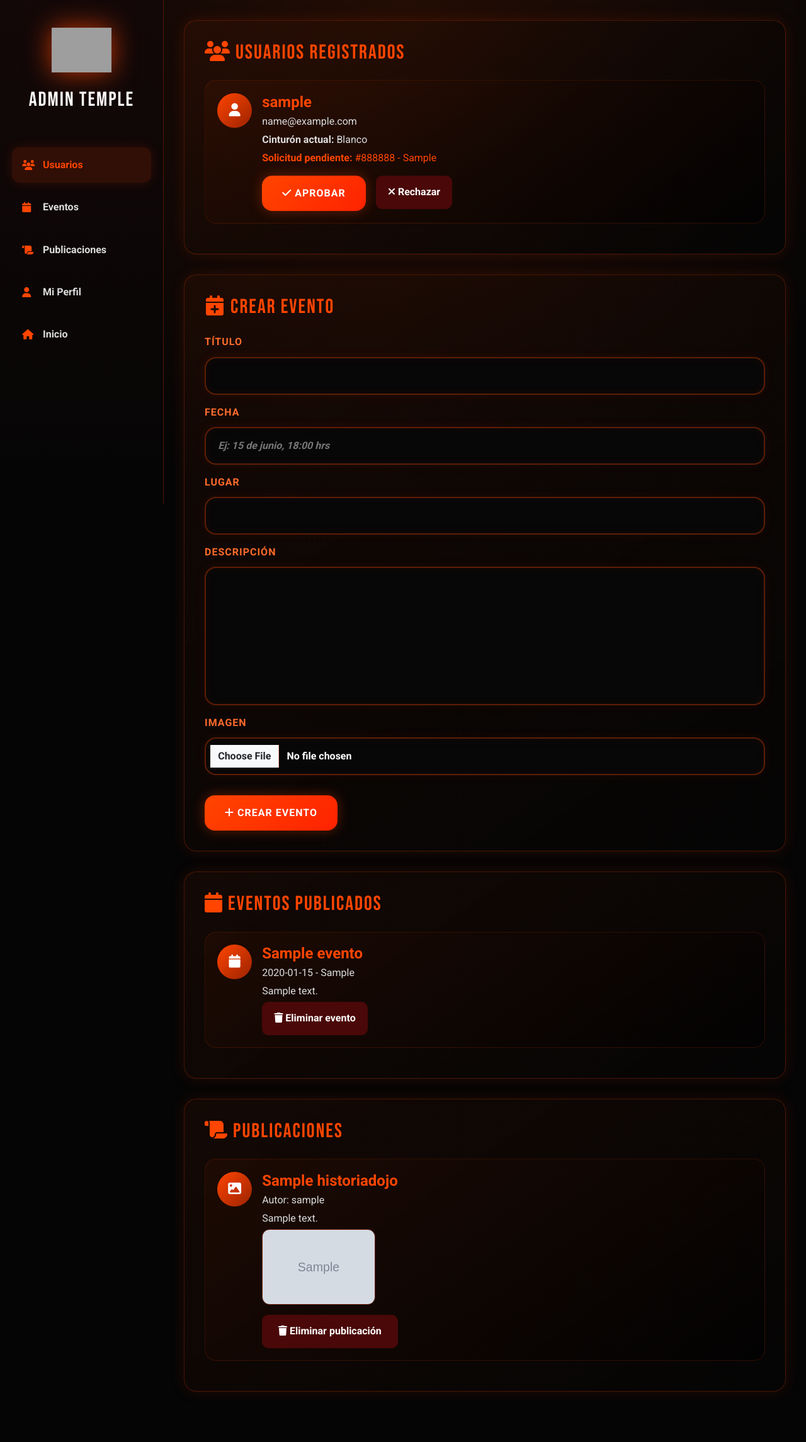
After one commit to benjaminneira01/Web-temple, a Django app: page /admin-panel/ in a window 1280 px wide. The commit adds this page. Shown: the whole page at 63% size. Run offline with Django 5.2, Linux system fonts and the light colour scheme; a user stored in the database is signed in; tables that the repository leaves empty hold one stand-in row (values such as "Sample post"); grey boxes marked "Sample" are stand-in pictures; grey boxes are pictures that could not be loaded.

Commit message:
panel admin

```diff
--- a/temple/static/css/perfil.css
+++ b/temple/static/css/perfil.css
@@ -1746,3 +1746,105 @@ input[type="radio"]:checked + .option-card{
         grid-template-columns:1fr;
     }
 }
+.notificaciones-section{
+    margin-top:2rem;
+}
+
+.notif-badge{
+    margin-left:auto;
+    background:#ff4500;
+    color:white;
+    min-width:22px;
+    height:22px;
+    display:flex;
+    align-items:center;
+    justify-content:center;
+    border-radius:50%;
+    font-size:.75rem;
+    font-weight:900;
+}
+
+.notificacion-card{
+    display:flex;
+    gap:1rem;
+
+    padding:1.2rem;
+
+    margin-bottom:1rem;
+
+    border-radius:18px;
+
+    background:
+        linear-gradient(
+            145deg,
+            rgba(255,69,0,.05),
+            rgba(0,0,0,.45)
+        );
+
+    border:1px solid rgba(255,69,0,.15);
+
+    transition:.3s ease;
+}
+
+.notificacion-card:hover{
+    transform:translateY(-2px);
+    border-color:#ff4500;
+}
+
+.notificacion-card.no-leida{
+    border-color:#ff4500;
+    box-shadow:0 0 20px rgba(255,69,0,.15);
+}
+
+.notif-icon{
+    width:55px;
+    height:55px;
+
+    border-radius:50%;
+
+    background:
+        linear-gradient(
+            135deg,
+            #ff4500,
+            #9b2200
+        );
+
+    display:flex;
+    align-items:center;
+    justify-content:center;
+
+    color:white;
+
+    flex-shrink:0;
+}
+
+.notif-icon i{
+    font-size:1.3rem;
+}
+
+.notif-content h4{
+    color:#ff4500;
+    margin-bottom:.3rem;
+    font-weight:800;
+}
+
+.notif-content p{
+    color:#ddd;
+    margin-bottom:.3rem;
+}
+
+.notif-content small{
+    color:#888;
+}
+
+.empty-notifications{
+    text-align:center;
+    padding:3rem;
+    color:#666;
+}
+
+.empty-notifications i{
+    font-size:3rem;
+    margin-bottom:1rem;
+    color:#ff4500;
+}
--- /dev/null
+++ b/temple/templates/temple/admin_panel.html
@@ -0,0 +1,274 @@
+{% load static %}
+<!DOCTYPE html>
+<html lang="es">
+<head>
+    <meta charset="UTF-8">
+    <title>Panel Admin - Dojo Temple</title>
+
+    <link href="https://cdn.jsdelivr.net/npm/bootstrap@5.3.0/dist/css/bootstrap.min.css" rel="stylesheet">
+    <link rel="stylesheet" href="https://cdnjs.cloudflare.com/ajax/libs/font-awesome/6.4.0/css/all.min.css">
+    <link href="https://fonts.googleapis.com/css2?family=Bebas+Neue&family=Roboto:wght@300;400;700&display=swap" rel="stylesheet">
+
+    <link rel="stylesheet" href="{% static 'css/perfil.css' %}">
+</head>
+
+<body class="perfil-dashboard-body">
+
+<div class="perfil-dashboard">
+
+    <aside class="perfil-sidebar">
+
+        <div class="sidebar-logo">
+            <img src="{% static 'images/logo-dojo.png' %}" alt="Dojo Temple">
+            <h2>Admin Temple</h2>
+        </div>
+
+        <nav class="sidebar-menu">
+            <a href="#usuarios" class="active">
+                <i class="fas fa-users"></i> Usuarios
+            </a>
+
+            <a href="#eventos">
+                <i class="fas fa-calendar"></i> Eventos
+            </a>
+
+            <a href="#publicaciones">
+                <i class="fas fa-scroll"></i> Publicaciones
+            </a>
+
+            <a href="{% url 'perfil' %}">
+                <i class="fas fa-user"></i> Mi Perfil
+            </a>
+
+            <a href="{% url 'index' %}">
+                <i class="fas fa-home"></i> Inicio
+            </a>
+        </nav>
+
+    </aside>
+
+    <main class="perfil-main">
+
+        <section class="perfil-content-grid" id="usuarios">
+
+            <div class="dojo-card">
+
+                <h2 class="card-title">
+                    <i class="fas fa-users"></i> Usuarios Registrados
+                </h2>
+
+                {% for usuario in usuarios %}
+
+                <div class="notificacion-card">
+
+                    <div class="notif-icon">
+                        <i class="fas fa-user"></i>
+                    </div>
+
+                    <div class="notif-content">
+
+                        <h4>{{ usuario.username }}</h4>
+                        <p>{{ usuario.email|default:"Sin correo registrado" }}</p>
+
+                        <p>
+                            <strong>Cinturón actual:</strong>
+                            {{ usuario.perfil.color_cinturon|default:"Sin cinturón" }}
+                        </p>
+
+                        {% if usuario.perfil.color_cinturon_pendiente or usuario.perfil.dan_pendiente %}
+                            <p style="color:#ff4500;">
+                                <strong>Solicitud pendiente:</strong>
+                                {{ usuario.perfil.color_cinturon_pendiente|default:"Sin cinturón" }}
+
+                                {% if usuario.perfil.dan_pendiente %}
+                                    - {{ usuario.perfil.dan_pendiente }}
+                                {% endif %}
+                            </p>
+
+                            <div style="display:flex; gap:1rem; flex-wrap:wrap; margin-top:1rem;">
+
+                                <form method="POST" action="{% url 'aprobar_cinturon_admin' usuario.perfil.id %}">
+                                    {% csrf_token %}
+                                    <button type="submit" class="btn-dojo">
+                                        <i class="fas fa-check"></i> Aprobar
+                                    </button>
+                                </form>
+
+                                <form method="POST" action="{% url 'rechazar_cinturon_admin' usuario.perfil.id %}">
+                                    {% csrf_token %}
+                                    <button type="submit" class="btn-delete-post">
+                                        <i class="fas fa-xmark"></i> Rechazar
+                                    </button>
+                                </form>
+
+                            </div>
+                        {% else %}
+                            <small>Sin solicitudes pendientes</small>
+                        {% endif %}
+
+                        {% if not usuario.is_superuser %}
+                        <form method="POST"
+                              action="{% url 'eliminar_usuario_admin' usuario.id %}"
+                              style="margin-top:1rem;">
+                            {% csrf_token %}
+
+                            <button type="submit"
+                                    class="btn-delete-post"
+                                    onclick="return confirm('¿Eliminar este perfil?');">
+                                <i class="fas fa-trash"></i> Eliminar perfil
+                            </button>
+                        </form>
+                        {% endif %}
+
+                    </div>
+
+                </div>
+
+                {% empty %}
+
+                <p style="color:#777;">No hay usuarios registrados.</p>
+
+                {% endfor %}
+
+            </div>
+
+        </section>
+
+        <section class="perfil-content-grid" id="eventos">
+
+            <div class="dojo-card">
+
+                <h2 class="card-title">
+                    <i class="fas fa-calendar-plus"></i> Crear Evento
+                </h2>
+
+                <form method="POST"
+                      enctype="multipart/form-data"
+                      action="{% url 'crear_evento_admin' %}">
+
+                    {% csrf_token %}
+
+                    <label class="form-label">Título</label>
+                    <input type="text" name="titulo" class="dojo-input form-control" required>
+
+                    <label class="form-label">Fecha</label>
+                    <input type="text" name="fecha" class="dojo-input form-control" placeholder="Ej: 15 de junio, 18:00 hrs" required>
+
+                    <label class="form-label">Lugar</label>
+                    <input type="text" name="lugar" class="dojo-input form-control" required>
+
+                    <label class="form-label">Descripción</label>
+                    <textarea name="descripcion" class="dojo-input form-control" required></textarea>
+
+                    <label class="form-label">Imagen</label>
+                    <input type="file" name="imagen" class="dojo-input form-control">
+
+                    <button type="submit" class="btn-dojo mt-3">
+                        <i class="fas fa-plus"></i> Crear Evento
+                    </button>
+
+                </form>
+
+            </div>
+
+            <div class="dojo-card">
+
+                <h2 class="card-title">
+                    <i class="fas fa-calendar"></i> Eventos Publicados
+                </h2>
+
+                {% for evento in eventos %}
+
+                <div class="notificacion-card">
+
+                    <div class="notif-icon">
+                        <i class="fas fa-calendar"></i>
+                    </div>
+
+                    <div class="notif-content">
+
+                        <h4>{{ evento.titulo }}</h4>
+                        <p>{{ evento.fecha }} - {{ evento.lugar }}</p>
+                        <p>{{ evento.descripcion|truncatechars:150 }}</p>
+
+                        <form method="POST" action="{% url 'eliminar_evento_admin' evento.id %}">
+                            {% csrf_token %}
+
+                            <button type="submit"
+                                    class="btn-delete-post"
+                                    onclick="return confirm('¿Eliminar este evento?');">
+                                <i class="fas fa-trash"></i> Eliminar evento
+                            </button>
+                        </form>
+
+                    </div>
+
+                </div>
+
+                {% empty %}
+
+                <p style="color:#777;">No hay eventos publicados.</p>
+
+                {% endfor %}
+
+            </div>
+
+        </section>
+
+        <section class="perfil-content-grid" id="publicaciones">
+
+            <div class="dojo-card">
+
+                <h2 class="card-title">
+                    <i class="fas fa-scroll"></i> Publicaciones
+                </h2>
+
+                {% for pub in publicaciones %}
+
+                <div class="notificacion-card">
+
+                    <div class="notif-icon">
+                        <i class="fas fa-image"></i>
+                    </div>
+
+                    <div class="notif-content">
+
+                        <h4>{{ pub.titulo }}</h4>
+                        <p>Autor: {{ pub.autor.username }}</p>
+                        <p>{{ pub.descripcion|truncatechars:150 }}</p>
+
+                        {% if pub.imagen %}
+                            <img src="{{ pub.imagen.url }}"
+                                 style="width:180px; height:120px; object-fit:cover; border-radius:12px; border:1px solid rgba(255,69,0,.4); margin-bottom:1rem;">
+                        {% endif %}
+
+                        <form method="POST" action="{% url 'eliminar_publicacion_admin' pub.id %}">
+                            {% csrf_token %}
+
+                            <button type="submit"
+                                    class="btn-delete-post"
+                                    onclick="return confirm('¿Eliminar esta publicación?');">
+                                <i class="fas fa-trash"></i> Eliminar publicación
+                            </button>
+                        </form>
+
+                    </div>
+
+                </div>
+
+                {% empty %}
+
+                <p style="color:#777;">No hay publicaciones.</p>
+
+                {% endfor %}
+
+            </div>
+
+        </section>
+
+    </main>
+
+</div>
+
+</body>
+</html>
--- a/temple/urls.py
+++ b/temple/urls.py
@@ -11,5 +11,18 @@ urlpatterns = [
     path('terminos/', views.terminos, name='terminos'),
     path('publicacion/eliminar/<int:publicacion_id>/', views.eliminar_publicacion, name='eliminar_publicacion'),
     path('toggle-galeria/<int:publicacion_id>/', views.toggle_galeria, name='toggle_galeria'),
+    path('notificacion/leida/<int:notificacion_id>/',views.marcar_notificacion_leida,name='marcar_notificacion_leida'),
+    path('admin-panel/', views.admin_panel, name='admin_panel'),
+
+    # Rutas para el panel de administración
+    path('admin-panel/evento/crear/', views.crear_evento_admin, name='crear_evento_admin'),
+    path('admin-panel/evento/eliminar/<int:evento_id>/', views.eliminar_evento_admin, name='eliminar_evento_admin'),
+
+    path('admin-panel/usuario/eliminar/<int:user_id>/', views.eliminar_usuario_admin, name='eliminar_usuario_admin'),
+
+    path('admin-panel/perfil/aprobar/<int:perfil_id>/', views.aprobar_cinturon_admin, name='aprobar_cinturon_admin'),
+    path('admin-panel/perfil/rechazar/<int:perfil_id>/', views.rechazar_cinturon_admin, name='rechazar_cinturon_admin'),
+
+    path('admin-panel/publicacion/eliminar/<int:publicacion_id>/', views.eliminar_publicacion_admin, name='eliminar_publicacion_admin'),
 
 ]
--- a/temple/views.py
+++ b/temple/views.py
@@ -5,11 +5,12 @@ from django.contrib.auth.views import LoginView, LogoutView
 from .forms import RegistroForm, PerfilForm, HistoriaDojoForm
 from .models import Perfil, HistoriaDojo,Evento
 from django.contrib import messages
-
-
+from .models import Perfil, HistoriaDojo, Evento, Notificacion
+from django.contrib.admin.views.decorators import staff_member_required
 import json
 from django.http import JsonResponse
-
+from django.contrib.auth.models import User
+from django.shortcuts import get_object_or_404
 
 def index(request):
     eventos = Evento.objects.filter(activo=True)
@@ -120,13 +121,31 @@ class CustomLoginView(LoginView):
 class CustomLogoutView(LogoutView):
     pass
 
+@login_required
+def marcar_notificacion_leida(request, notificacion_id):
+    notificacion = Notificacion.objects.get(
+        id=notificacion_id,
+        usuario=request.user
+    )
 
+    notificacion.leida = True
+    notificacion.save()
+
+    return JsonResponse({
+        'ok': True
+    })
 
 @login_required
 def perfil(request):
     perfil_obj, created = Perfil.objects.get_or_create(user=request.user)
     historias = HistoriaDojo.objects.filter(autor=request.user)
+    notificaciones = Notificacion.objects.filter(
+        usuario=request.user
+    )
 
+    notificaciones_no_leidas = notificaciones.filter(
+        leida=False
+    ).count()
     if request.method == 'POST':
         perfil_form = PerfilForm(request.POST, request.FILES, instance=perfil_obj)
         historia_form = HistoriaDojoForm(request.POST, request.FILES)
@@ -163,6 +182,8 @@ def perfil(request):
         'perfil_form': perfil_form,
         'historia_form': historia_form,
         'historias': historias,
+        'notificaciones': notificaciones,
+        'notificaciones_no_leidas': notificaciones_no_leidas,
     })
 
 
@@ -197,4 +218,87 @@ def toggle_galeria(request, publicacion_id):
         publicacion.save()
 
     return redirect('perfil')
-# Create your views here.
+
+@staff_member_required
+def admin_panel(request):
+    usuarios = User.objects.all().select_related('perfil')
+    eventos = Evento.objects.all().order_by('-fecha_creacion')
+    publicaciones = HistoriaDojo.objects.all().select_related('autor').order_by('-fecha_creacion')
+
+    return render(request, 'temple/admin_panel.html', {
+        'usuarios': usuarios,
+        'eventos': eventos,
+        'publicaciones': publicaciones,
+    })
+
+
+@staff_member_required
+def crear_evento_admin(request):
+    if request.method == 'POST':
+        Evento.objects.create(
+            titulo=request.POST.get('titulo'),
+            fecha=request.POST.get('fecha'),
+            lugar=request.POST.get('lugar'),
+            descripcion=request.POST.get('descripcion'),
+            imagen=request.FILES.get('imagen'),
+            activo=True
+        )
+    return redirect('admin_panel')
+
+
+@staff_member_required
+def eliminar_usuario_admin(request, user_id):
+    usuario = get_object_or_404(User, id=user_id)
+
+    if request.method == 'POST' and not usuario.is_superuser:
+        usuario.delete()
+
+    return redirect('admin_panel')
+
+
+@staff_member_required
+def aprobar_cinturon_admin(request, perfil_id):
+    perfil = get_object_or_404(Perfil, id=perfil_id)
+
+    if request.method == 'POST':
+        perfil.aprobado_por_admin = True
+        perfil.save()
+
+    return redirect('admin_panel')
+
+
+@staff_member_required
+def rechazar_cinturon_admin(request, perfil_id):
+    perfil = get_object_or_404(Perfil, id=perfil_id)
+
+    if request.method == 'POST':
+        perfil.color_cinturon_pendiente = ''
+        perfil.dan_pendiente = ''
+        perfil.aprobado_por_admin = False
+        perfil.save()
+
+    return redirect('admin_panel')
+
+
+@staff_member_required
+def eliminar_evento_admin(request, evento_id):
+    evento = get_object_or_404(Evento, id=evento_id)
+
+    if request.method == 'POST':
+        if evento.imagen:
+            evento.imagen.delete(save=False)
+        evento.delete()
+
+    return redirect('admin_panel')
+
+
+@staff_member_required
+def eliminar_publicacion_admin(request, publicacion_id):
+    publicacion = get_object_or_404(HistoriaDojo, id=publicacion_id)
+
+    if request.method == 'POST':
+        if publicacion.imagen:
+            publicacion.imagen.delete(save=False)
+        publicacion.delete()
+
+    return redirect('admin_panel')
```
Also changed, not shown: temple/models.py (+35 -2 lines), temple/templates/temple/perfil.html (+92 -4 lines), media/eventos/Torneo_Dojo_Temple_2_Puño_Épico_en_Alerce_Histórico.jpg (deleted), media/historias_dojo/victoria_talcahuano_SXK1e57.png (added), media/perfiles/foto_perfil__Pk2zwYg.png (added), temple/migrations/0012_notificacion.py (added), temple/migrations/0013_notificacion_evento.py (added).
